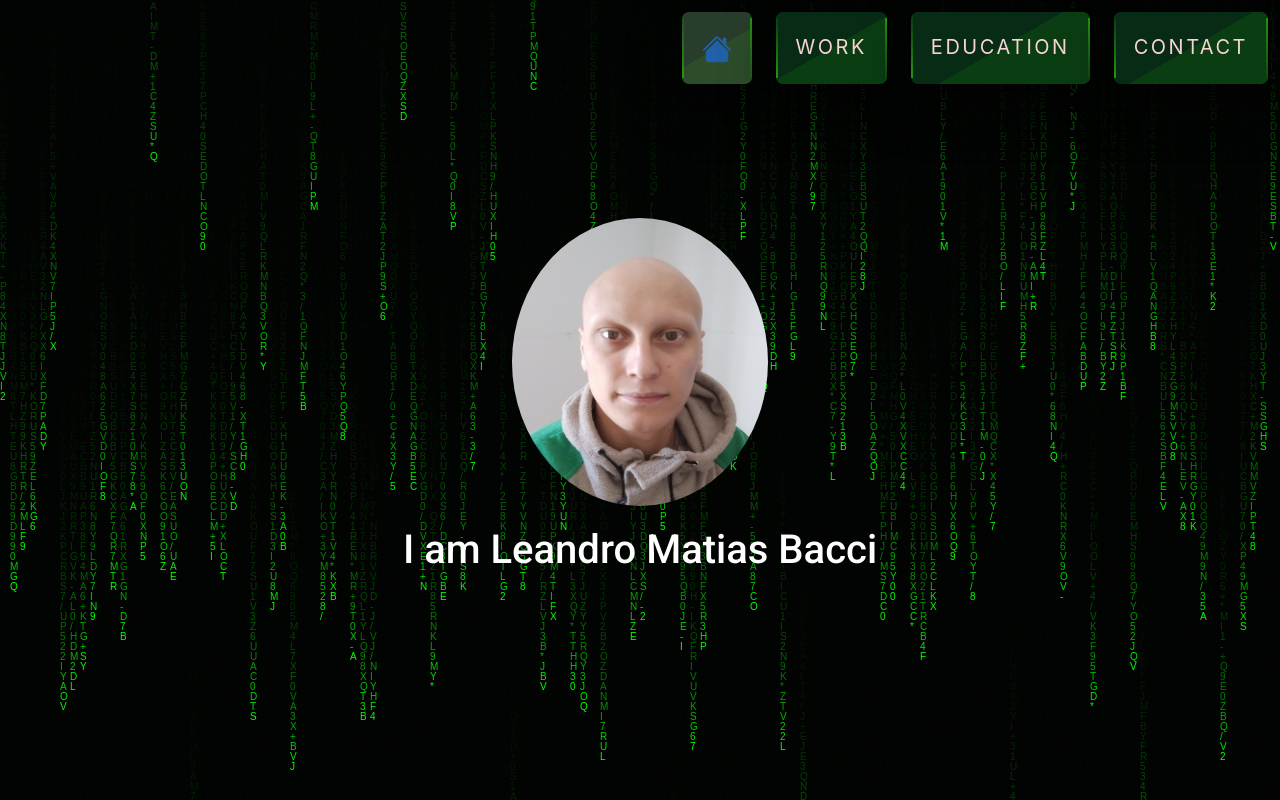
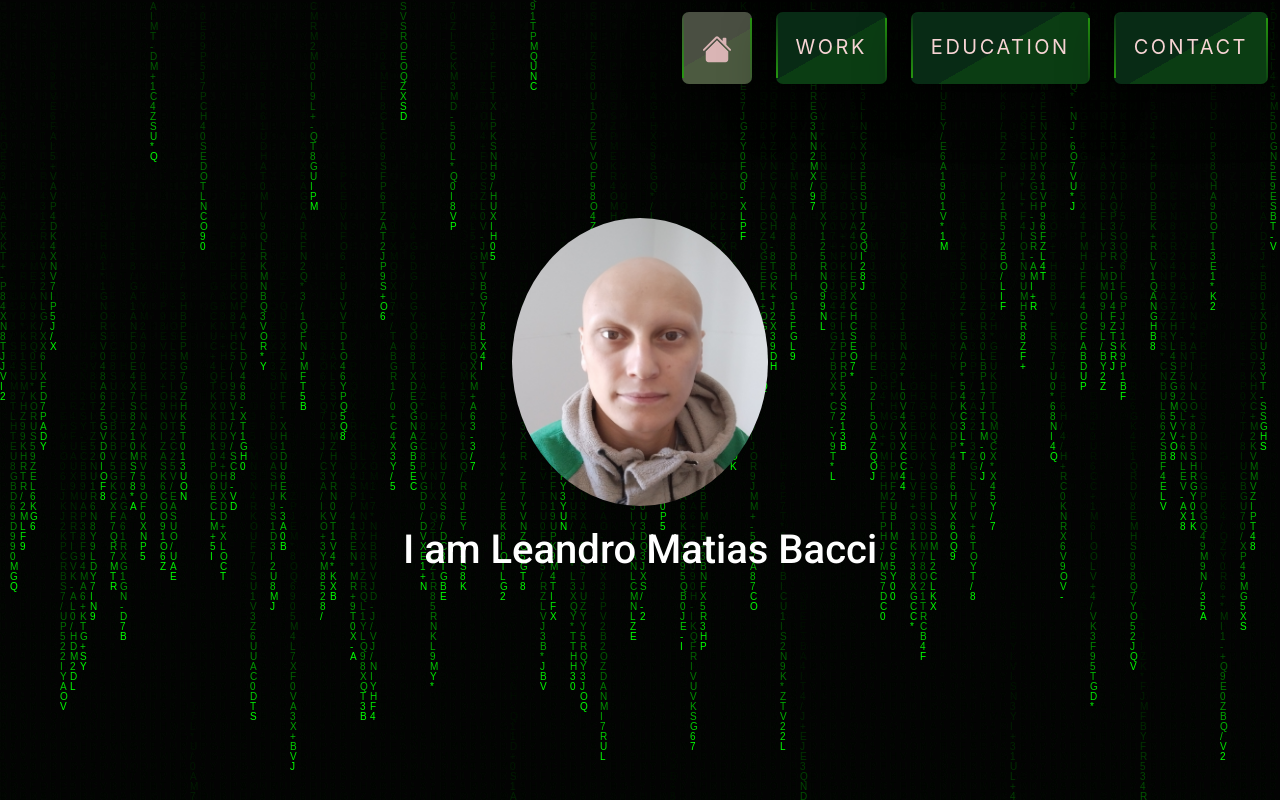
Before and after one commit to MatiasBacci/My-Resume, a plain HTML site: page index.html in a window 1280 px wide. In both pictures the pointer is over the link 716 px from the left and 47 px from the top of the page. Shown: the top 800 px of the page. Drawn offline with nearby package versions, Linux system fonts and the light colour scheme; a web font is replaced by a local one.

Commit message:
fixed decoration menu hover

```diff
--- a/styles/styles.css
+++ b/styles/styles.css
@@ -111,10 +111,14 @@ h1 {
     letter-spacing: 2.5px;
     text-align: center;
     text-transform: uppercase;
-    text-decoration: none;
     -webkit-box-shadow: 0 20px 50px rgba(0, 0, 0, 0.5);
             box-shadow: 0 20px 50px rgba(0, 0, 0, 0.5);
 
+}
+
+.animated-button1:hover {
+    text-decoration: none;
+    color: #f7d4d4;
 }
 
 .animated-button1::before {
@@ -131,7 +135,7 @@ h1 {
 }
 
 .animated-button1:hover::before {
-    opacity: 0.2;
+    opacity: 0.4;
 }
 
 .animated-button1 span {
```
